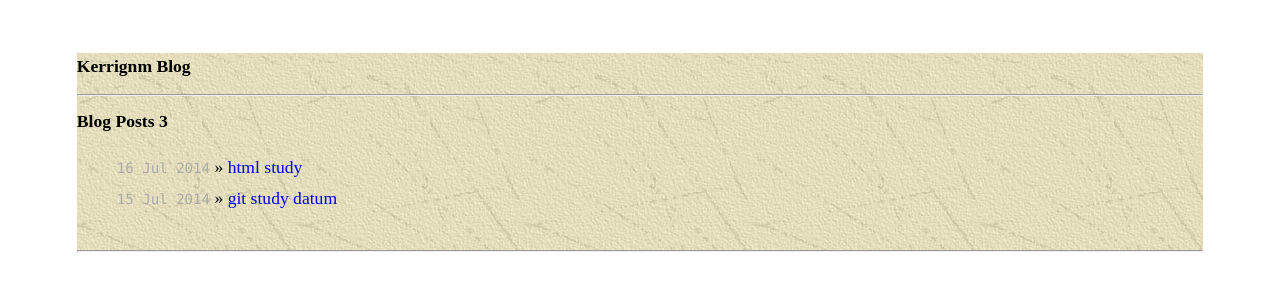
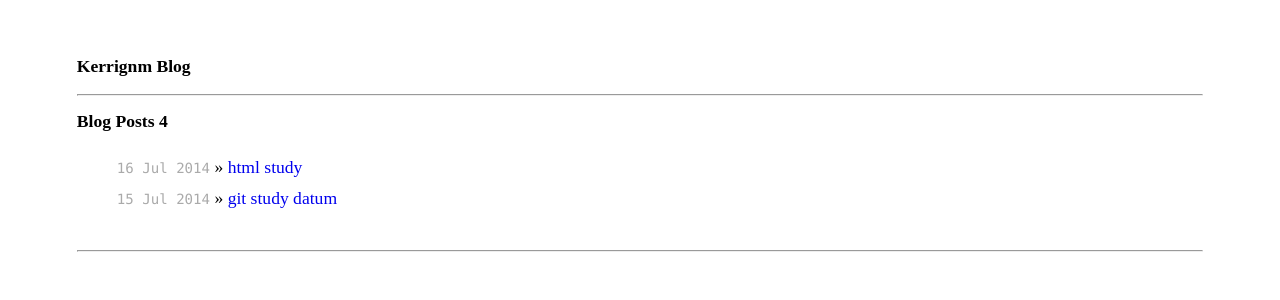
Before and after one commit to kerrignm/blog, a Jekyll site: the page built from index.html, in a window 1280 px wide. Shown: the top 300 px of the page. Built offline with Jekyll 4.4.1, drawn with Linux system fonts in a browser that asks for light colours.

```diff
--- a/css/screen.css
+++ b/css/screen.css
@@ -14,7 +14,7 @@
     width: 64em;
     margin: 3em auto 2em auto;
     line-height: 1.5em;
-    background-image: url(/images/eg_background.jpg);
+    /*background-image: url(/images/eg_background.jpg);*/
 }
 
 ul.posts {
--- a/index.html
+++ b/index.html
@@ -7,7 +7,7 @@
 
 <hr />
 
-<h1>Blog Posts 3</h1>
+<h1>Blog Posts 4</h1>
 
 <ul class="posts">
     {% for post in site.posts %}
```
